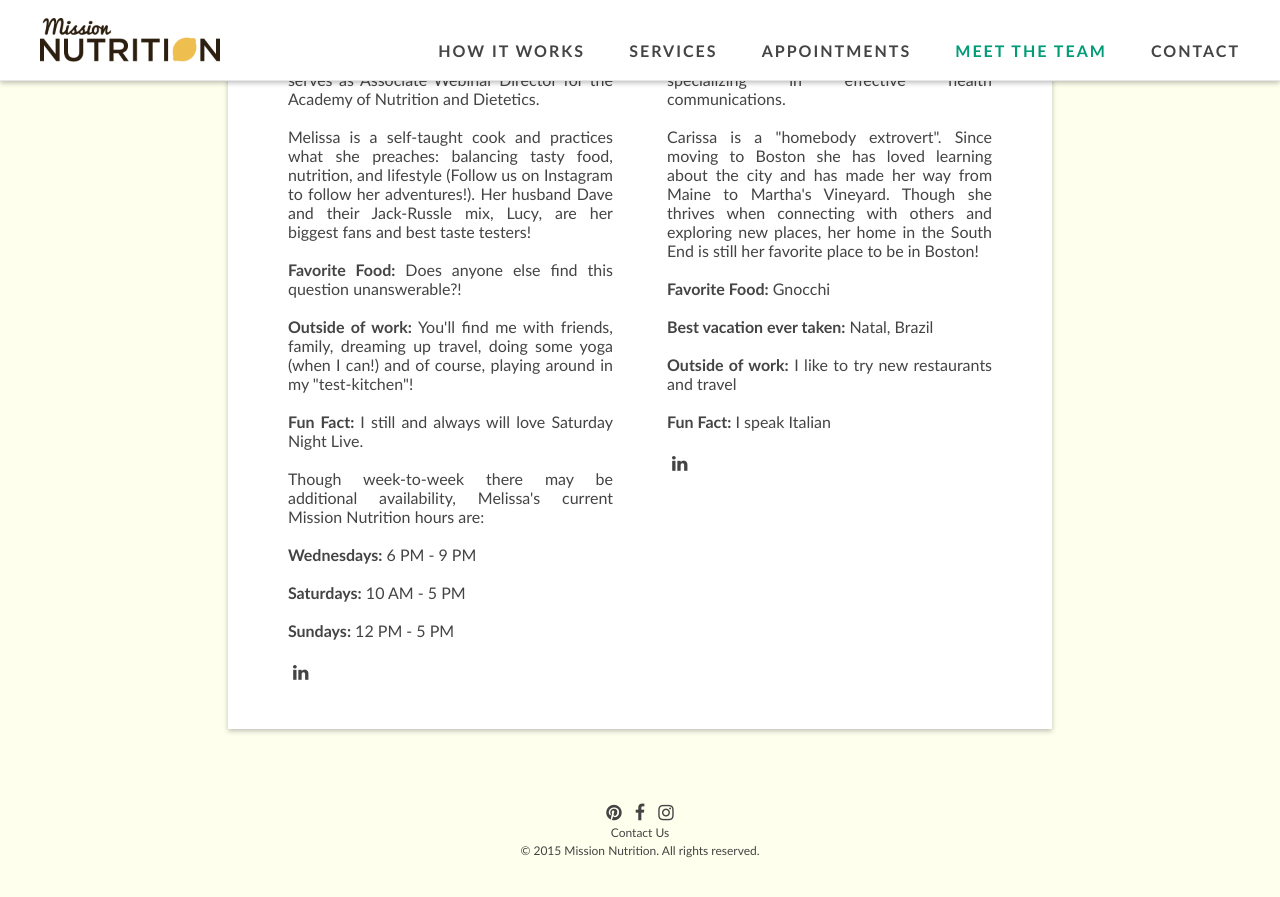
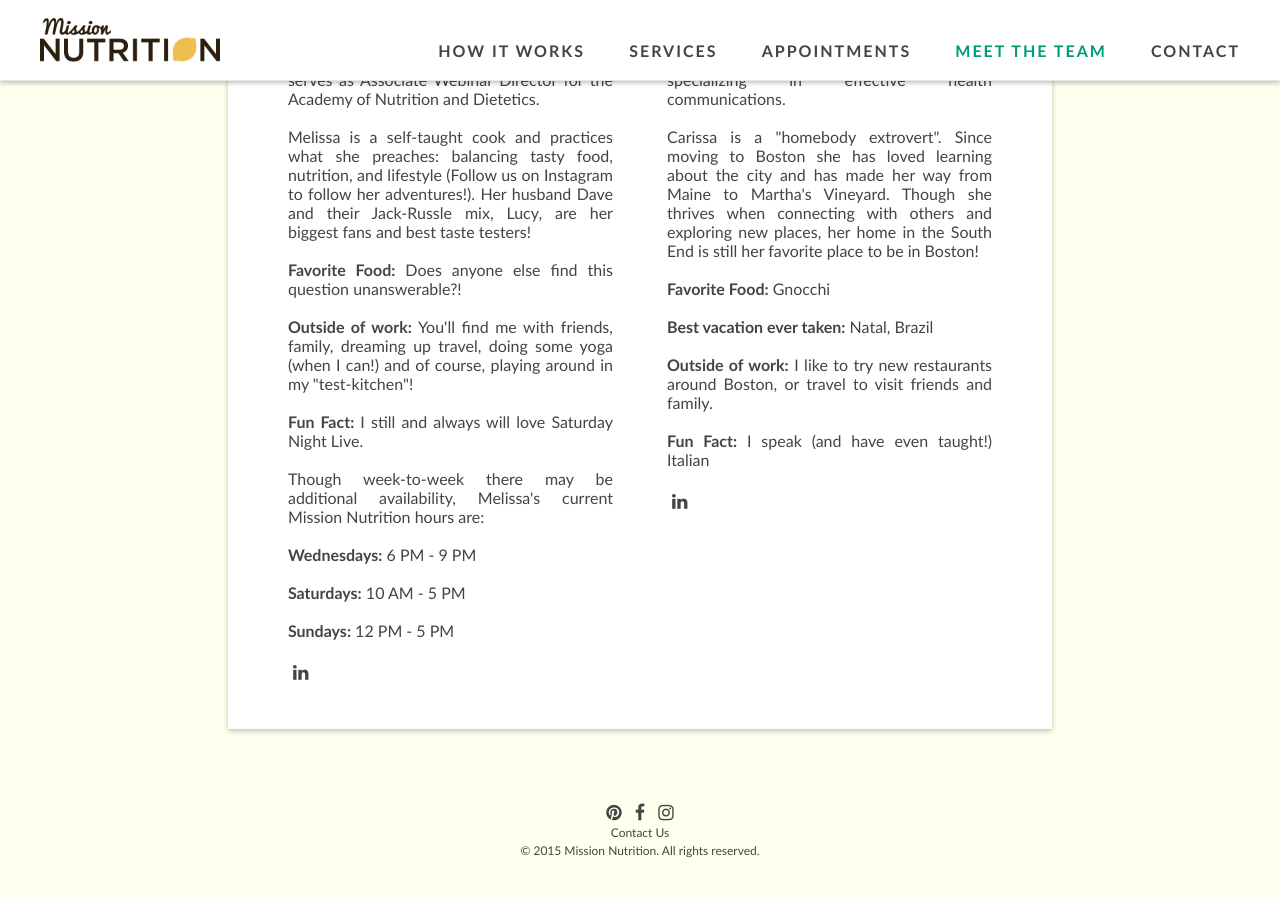
Before and after one commit to davelandry/missionnutrition, a Jekyll site: the page built from _pages/team.html, in a window 1280 px wide and 900 px high, scrolled down 1076 px. Shown: the top 897 px of the window. Built offline with Jekyll 4.4.1, drawn with Linux system fonts in a browser that asks for light colours; nearby versions of some CDN libraries.

Commit message:
Update team.html

```diff
--- a/_pages/team.html
+++ b/_pages/team.html
@@ -55,9 +55,9 @@
 <br /><br />
 <b>Best vacation ever taken:</b> Natal, Brazil
 <br /><br />
-<b>Outside of work:</b> I like to try new restaurants and travel
+<b>Outside of work:</b> I like to try new restaurants around Boston, or travel to visit friends and family.
 <br /><br />
-<b>Fun Fact:</b> I speak Italian
+<b>Fun Fact:</b> I speak (and have even taught!) Italian
 <br /><br />
 <a class="social" href="https://www.linkedin.com/profile/view?id=211129797">
     <i class="fa fa-linkedin"></i>
```
